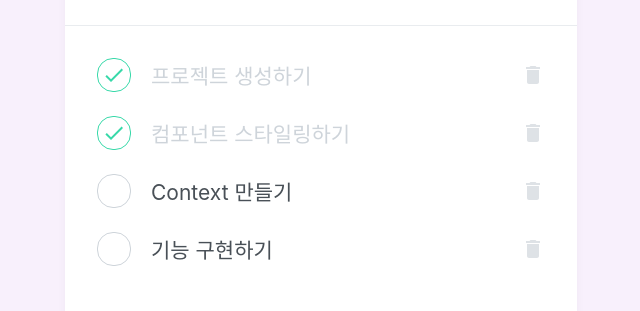
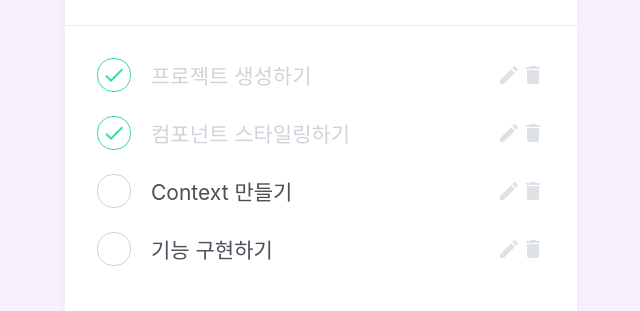
Before and after one commit to my-own-web/web-basic, a React (Create React App) app in the folder sunghyun/: page / in a window 1280 px wide. Shown: the part 275-586 px from the top of the page, without its empty margins (319-959 px from the left). Built offline with nearby package versions, Linux system fonts and the light colour scheme.

Commit message:
수정기능 추가. 엔터키로 수정완료되는 코드 추가해야

```diff
--- a/sunghyun/src/components/TodoList.js
+++ b/sunghyun/src/components/TodoList.js
@@ -22,6 +22,7 @@ const TodoList=()=>{
         id={todo.id}
         text={todo.text}
         done={todo.done}
+        editing={todo.editing}
         />
       ))}
     </TodoListBlock>
--- a/sunghyun/src/components/TodoListContext.js
+++ b/sunghyun/src/components/TodoListContext.js
@@ -4,22 +4,26 @@ const initialTodos = [
   {
     id: 1,
     text: '프로젝트 생성하기',
-    done: true
+    done: true,
+    editing: false
   },
   {
     id: 2,
     text: '컴포넌트 스타일링하기',
-    done: true
+    done: true,
+    editing: false
   },
   {
     id: 3,
     text: 'Context 만들기',
-    done: false
+    done: false,
+    editing: false
   },
   {
     id: 4,
     text: '기능 구현하기',
-    done: false
+    done: false,
+    editing: false
   }
 ];
 
@@ -34,6 +38,10 @@ function todoReducer(state, action){
       );
     case 'REMOVE':
       return state.filter(todo => todo.id !== action.id);
+    case 'EDIT':
+      return state.map(todo=>
+        todo.id===action.id ? {...todo, editing: !todo.editing}: todo
+      );
     default:
       throw new Error(`Unhandled action type: ${action.type}`);
   }
--- a/sunghyun/src/components/TodoListCreate.js
+++ b/sunghyun/src/components/TodoListCreate.js
@@ -77,7 +77,8 @@ const TodoListCreate=()=>{
       todo:{
         id:nextId.current,
         text:value,
-        done:false
+        done:false,
+        editing:false
       }
     });
     setValue('');
--- a/sunghyun/src/components/TodoListItem.js
+++ b/sunghyun/src/components/TodoListItem.js
@@ -1,6 +1,6 @@
 import React from 'react';
 import styled, { css } from 'styled-components';
-import {MdDone, MdDelete} from "react-icons/md";
+import {MdDone, MdDelete, MdEdit} from "react-icons/md";
 import {useTodoListDispatch} from "./TodoListContext";
 
 const RemoveButton=styled.div`
@@ -12,6 +12,18 @@ const RemoveButton=styled.div`
   cursor:pointer;
   &:hover{
     color:#ff6b6b;
+  }
+`;
+
+const EditButton=styled.div`
+  display:flex;
+  align-items:center;
+  justify-content: center;
+  color:#dee2e6;
+  font-size: 24px;
+  cursor:pointer;
+  &:hover{
+    color:#cc5de8;
   }
 `;
 
@@ -58,15 +70,20 @@ const Text = styled.div`
     `}
 `;
 
-const TodoListItem=({id, done, text})=>{
+
+const TodoListItem=({id, done, text, editing})=>{
   const dispatch=useTodoListDispatch();
   const onToggle=()=>dispatch({type:'TOGGLE', id});
   const onRemove=()=>dispatch({type:'REMOVE', id});
+  const onEdit=()=>dispatch({type:'EDIT', id});
 
   return (
     <TodoListItemBlock>
       <CheckCircle done={done} onClick={onToggle}>{done && <MdDone />}</CheckCircle>
-      <Text done={done}>{text}</Text>
+      <Text contentEditable={editing} done={done}>{text}</Text>
+      <EditButton onClick={onEdit}>
+        <MdEdit />
+      </EditButton>
       <RemoveButton onClick={onRemove}>
         <MdDelete />
       </RemoveButton>
```
